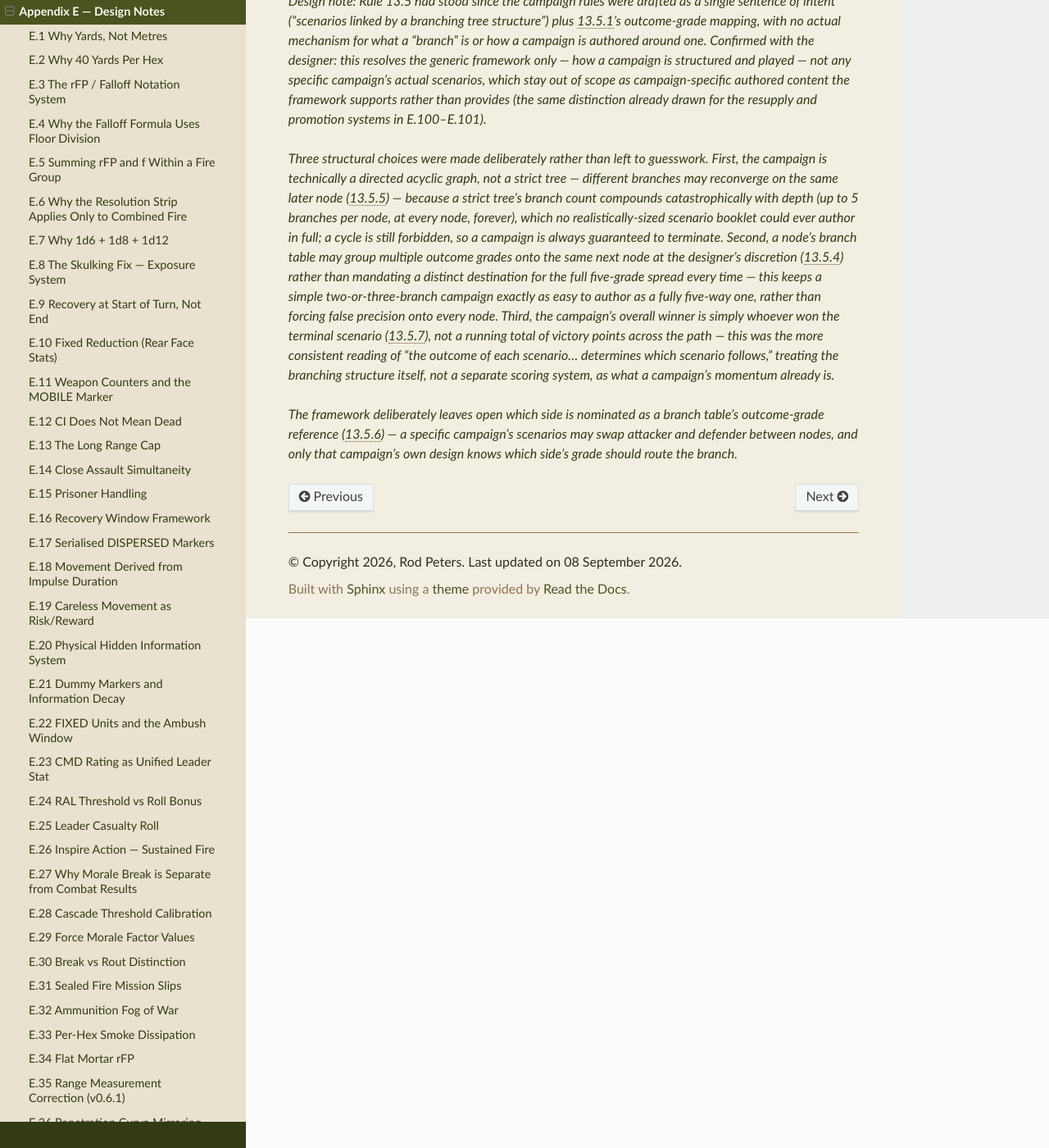
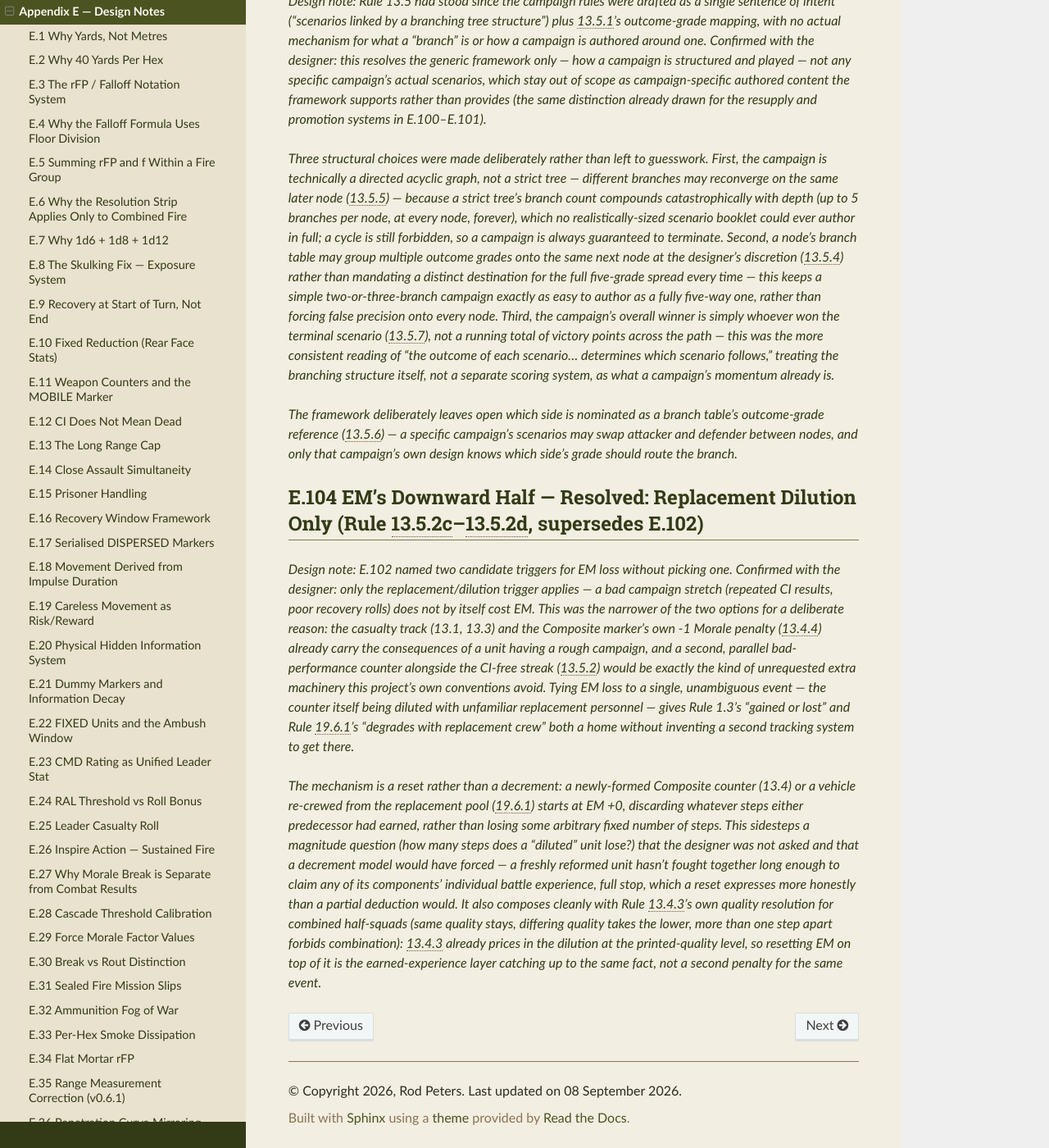
Before and after one commit to spugnoid/wdr-wargame, a Sphinx documentation site: the page built from docs/source/appendix_e__design_notes.rst, in a window 1280 px wide and 1400 px high, scrolled down 36743 px. Shown: the whole window at 82% size. Built offline with Sphinx 7.4.7 and the Read the Docs theme 3.1.0, drawn with Linux system fonts in a browser that asks for light colours.

Commit message:
EM's downward half: reset to +0 on replacement dilution (Rule 13.5.2c-13.5.2d)
Resolves the last open item flagged by E.102, confirmed with the
designer as scoped narrowly: EM is lost only through replacement
dilution, not through a separate bad-performance tracker.

A Composite counter formed by Combining Half Squads (13.4) or a vehicle
re-crewed after losing its original crew (19.6.1) resets to EM +0,
discarding whatever steps either predecessor had earned -- a reset
rather than an arbitrary decrement, since a freshly reformed unit hasn't
fought together long enough to claim its components' individual battle
experience. This composes with 13.4.3's own quality resolution for
combined units rather than stacking a second penalty on the same event,
and deliberately does not add a parallel bad-performance counter
alongside the CI-free streak (13.5.2) or the Composite marker's own -1
Morale penalty (13.4.4), which already cover a rough campaign stretch.

Section 13's header TBD note is removed -- the campaign economy is now
complete; only authoring an actual campaign's specific content remains
out of scope, as it always was.

Design note E.104 supersedes E.102 with the resolution and reasoning.

Version bump to 0.9.7.

Co-Authored-By: Claude Sonnet 5 <noreply@anthropic.com>
Claude-Session: https://claude.ai/code/session_01MRhnethYPpBAmEh6wa83hu

```diff
--- a/docs/source/appendix_e__design_notes.rst
+++ b/docs/source/appendix_e__design_notes.rst
@@ -620,3 +620,10 @@ E.103  Generic Branching Campaign Framework (Rule 13.5.3–13.5.7)
 *Three structural choices were made deliberately rather than left to guesswork. First, the campaign is technically a directed acyclic graph, not a strict tree — different branches may reconverge on the same later node (13.5.5) — because a strict tree's branch count compounds catastrophically with depth (up to 5 branches per node, at every node, forever), which no realistically-sized scenario booklet could ever author in full; a cycle is still forbidden, so a campaign is always guaranteed to terminate. Second, a node's branch table may group multiple outcome grades onto the same next node at the designer's discretion (13.5.4) rather than mandating a distinct destination for the full five-grade spread every time — this keeps a simple two-or-three-branch campaign exactly as easy to author as a fully five-way one, rather than forcing false precision onto every node. Third, the campaign's overall winner is simply whoever won the terminal scenario (13.5.7), not a running total of victory points across the path — this was the more consistent reading of "the outcome of each scenario... determines which scenario follows," treating the branching structure itself, not a separate scoring system, as what a campaign's momentum already is.*
 
 *The framework deliberately leaves open which side is nominated as a branch table's outcome-grade reference (13.5.6) — a specific campaign's scenarios may swap attacker and defender between nodes, and only that campaign's own design knows which side's grade should route the branch.*
+
+E.104  EM's Downward Half — Resolved: Replacement Dilution Only (Rule 13.5.2c–13.5.2d, supersedes E.102)
+------------------------------------------------------------------------------------------------------------
+
+*Design note: E.102 named two candidate triggers for EM loss without picking one. Confirmed with the designer: only the replacement/dilution trigger applies — a bad campaign stretch (repeated CI results, poor recovery rolls) does not by itself cost EM. This was the narrower of the two options for a deliberate reason: the casualty track (13.1, 13.3) and the Composite marker's own -1 Morale penalty (13.4.4) already carry the consequences of a unit having a rough campaign, and a second, parallel bad-performance counter alongside the CI-free streak (13.5.2) would be exactly the kind of unrequested extra machinery this project's own conventions avoid. Tying EM loss to a single, unambiguous event — the counter itself being diluted with unfamiliar replacement personnel — gives Rule 1.3's "gained or lost" and Rule 19.6.1's "degrades with replacement crew" both a home without inventing a second tracking system to get there.*
+
+*The mechanism is a reset rather than a decrement: a newly-formed Composite counter (13.4) or a vehicle re-crewed from the replacement pool (19.6.1) starts at EM +0, discarding whatever steps either predecessor had earned, rather than losing some arbitrary fixed number of steps. This sidesteps a magnitude question (how many steps does a "diluted" unit lose?) that the designer was not asked and that a decrement model would have forced — a freshly reformed unit hasn't fought together long enough to claim any of its components' individual battle experience, full stop, which a reset expresses more honestly than a partial deduction would. It also composes cleanly with Rule 13.4.3's own quality resolution for combined half-squads (same quality stays, differing quality takes the lower, more than one step apart forbids combination): 13.4.3 already prices in the dilution at the printed-quality level, so resetting EM on top of it is the earned-experience layer catching up to the same fact, not a second penalty for the same event.*
--- a/docs/source/appendix_f__index.rst
+++ b/docs/source/appendix_f__index.rst
@@ -470,6 +470,8 @@ covers used capability icon or weapon band  ..........  18.9.1
 **Experience Modifier (EM)**  ..........  1.3, 13.5.2
 
 promotion via CI-free streak  ..........  13.5.2a, E.101
+
+reset on replacement dilution  ..........  13.5.2c, E.104
 
 **Exposure rules — eliminated**  ..........  E.94
 
--- a/docs/source/conf.py
+++ b/docs/source/conf.py
@@ -9,8 +9,8 @@ sys.path.insert(0, os.path.abspath('_ext'))
 project = 'With Deepest Regret...'
 copyright = '2026, Rod Peters'
 author = 'Rod Peters'
-release = '0.9.6'
-version = '0.9.6'
+release = '0.9.7'
+version = '0.9.7'
 
 extensions = [
     'sphinx.ext.autosectionlabel',
--- a/docs/source/section_13__campaign_rules.rst
+++ b/docs/source/section_13__campaign_rules.rst
@@ -1,7 +1,7 @@
 Section 13 — Campaign Rules
 ===========================
 
-*[ TBD: One piece of the campaign economy remains undesigned: EM's downward half (Rule 13.5.2). Everything else in this section, including the generic branching campaign framework (Rule 13.5), is complete — authoring an actual campaign's specific scenarios and branch tables is campaign-specific content the framework supports but does not itself provide. ]*
+*[ Note: the campaign economy is complete. Authoring an actual campaign's specific scenarios and branch tables (Rule 13.5) is campaign-specific content the framework supports but does not itself provide. ]*
 
 13.1  Casualty Track
 --------------------
@@ -151,7 +151,9 @@ The campaign consists of a series of scenarios linked by a branching structure (
 
 **13.5.2b**  EM applies to any counter with a printed Quality rating — combat units, weapon teams, and vehicle crews alike (Rule 19.6.1). A unit fielded at Militia can, over a long campaign, reach Veteran/Elite after three separate 3-scenario CI-free streaks (9 CI-free scenarios total, with the streak resetting on every intervening CI).
 
-*[ TBD: this rule covers only EM's upward, combat-experience half. EM "reflecting combat experience gained **or lost**" (Rule 1.3) and Rule 19.6.1's "quality degrades with replacement crew" both name a downward half — a unit or vehicle crew losing EM steps — that is not yet designed. Treat EM as strictly non-negative until that half is defined. See design note E.102. ]*
+**13.5.2c**  EM is lost, not just gained: it resets to zero whenever a counter is diluted with replacement personnel. A unit formed by Combining Half Squads (13.4) is a newly-raised Composite counter with no shared combat history — it starts at EM +0, regardless of either source counter's accumulated EM, on top of whatever quality 13.4.3 already assigns it. A vehicle re-crewed from the replacement pool after losing its original crew (Rule 19.6.1) likewise resets to EM +0.
+
+**13.5.2d**  Ordinary casualties, a bad recovery roll, or being rendered CI do not by themselves cost EM — only combining or re-crewing does (13.5.2c). This keeps EM loss tied to a single, unambiguous event rather than a second parallel bad-performance tracker alongside the CI-free streak (13.5.2) and the Composite marker's own -1 Morale penalty (13.4.4), which already covers a freshly-combined unit's shakiness in the short term. See design note E.104.
 
 **13.5.3**  A campaign is authored as a set of **nodes**, each one linking a single scenario to a **branch table**: an assignment of every outcome grade (13.5.1) to either another node or to **END**. A campaign always designates one node as its **start**.
 
```
Also changed, not shown: README.md (+1 -1 lines).
